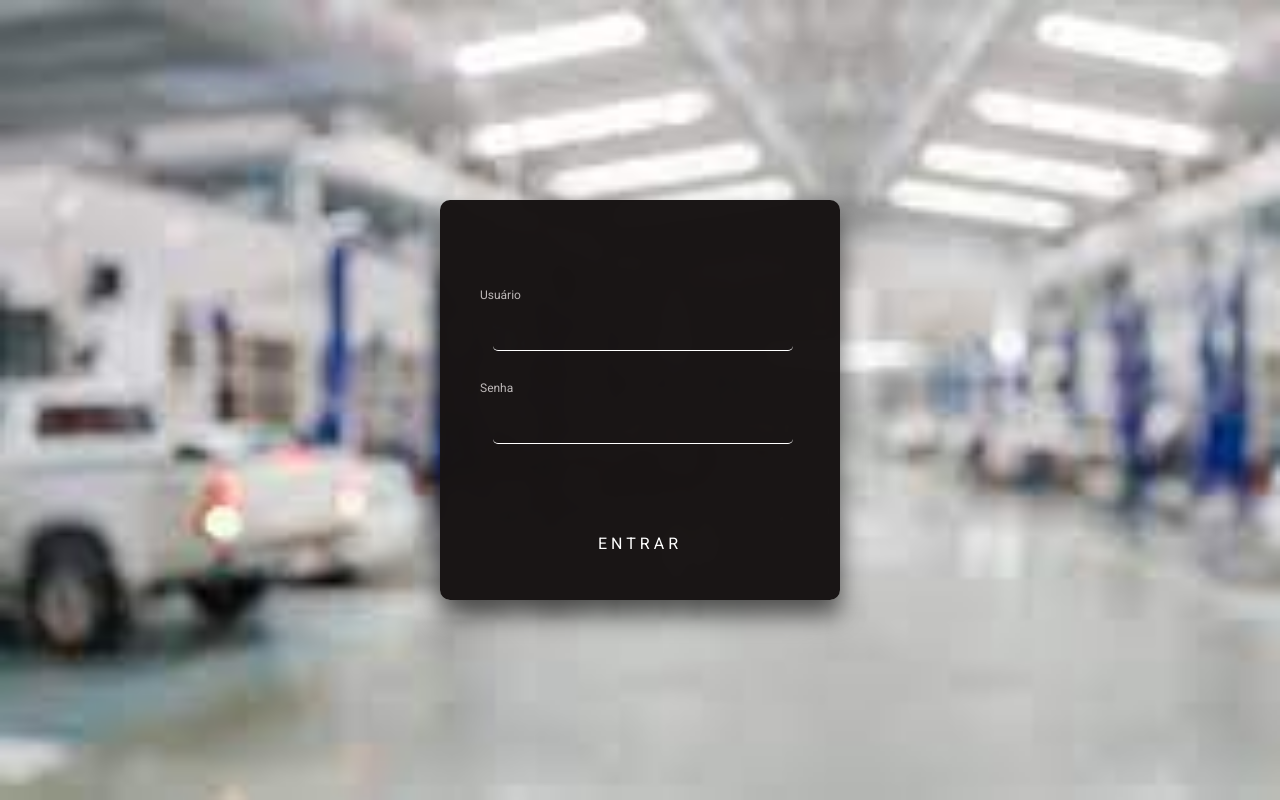
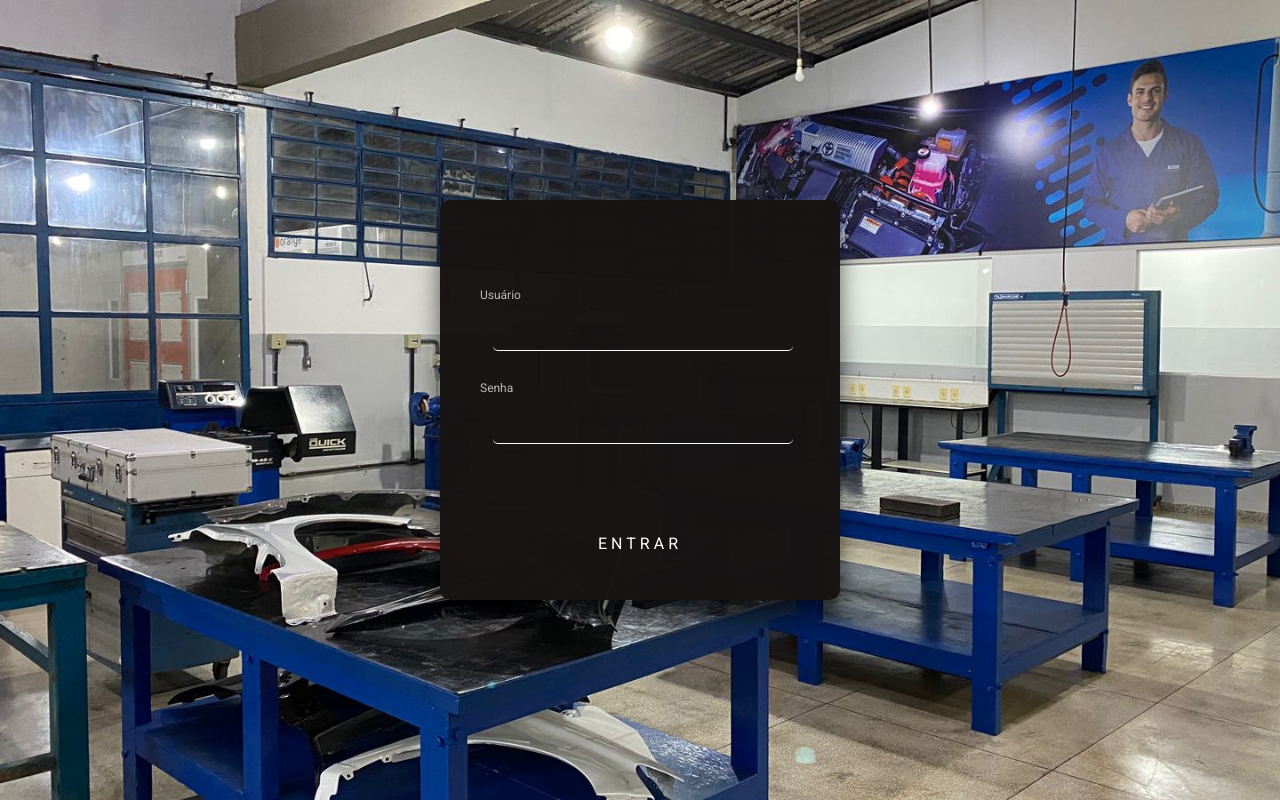
Before and after one commit to Iudhyy/Oficina-front, a React (Create React App) app: page / in a window 1280 px wide. Built offline with nearby package versions, Linux system fonts and the light colour scheme.

Commit message:
atualização do dia

```diff
--- a/src/global.css
+++ b/src/global.css
@@ -11,9 +11,11 @@
 }
 body{
     font:400 14px 'Roboto', sans-serif;
-    background-image: url(imagens/oficina.jfif);
+    background-image: url(imagens/WhatsApp\ Image\ 2023-02-14\ at\ 21.16.08.jpeg);
     background-size: cover;
     background-repeat: no-repeat;
+    background-color: rgba(61, 55, 55, 0.4);
+
 
     -webkit-font-smoothing:antialiased;
 }
```
Also changed, not shown: src/imagens/WhatsApp Image 2023-02-14 at 21.16.08.jpeg (added).
